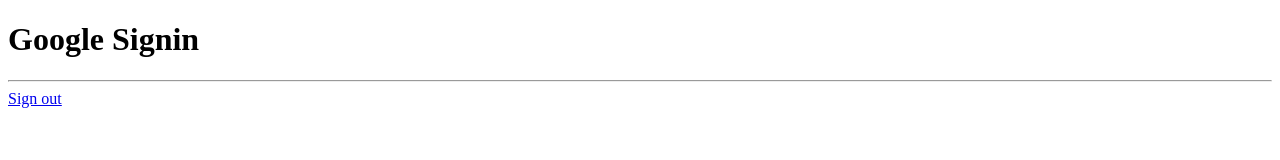
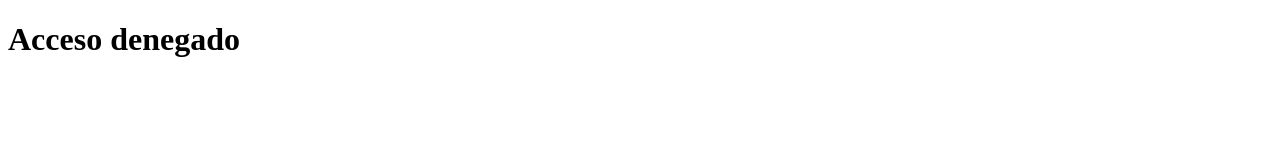
Before and after one commit to Wpcarmona/backend-basico, a website: page public/index.html in a window 1280 px wide. Drawn offline with Linux system fonts and the light colour scheme.

Commit message:
fixAccesIndex

```diff
--- a/public/index.html
+++ b/public/index.html
@@ -4,13 +4,15 @@
     <meta charset="UTF-8">
     <meta http-equiv="X-UA-Compatible" content="IE=edge">
     <meta name="viewport" content="width=device-width, initial-scale=1.0">
-    <meta name="google-signin-client_id" content="635807136337-r6lbkd1cp4cltndgfphjvoseol7c8616.apps.googleusercontent.com">
-    <title>Google Signin</title>
+    <!--<meta name="google-signin-client_id" content="635807136337-r6lbkd1cp4cltndgfphjvoseol7c8616.apps.googleusercontent.com">
+    -->
+    <title>Acceso denegado</title>
 
 
 </head>
 <body>
-
+    <h1>Acceso denegado</h1>
+  <!--
     <h1>Google Signin</h1>
     <hr>
 
@@ -21,7 +23,7 @@
 
     <a href="#" onclick="signOut();">Sign out</a>
 
-    <script>
+   <script>
 
         console.log(window.location.hostname.includes('localhost'))
 
@@ -59,6 +61,6 @@
             });
         }
     </script>
-
+    -->
 </body>
 </html>
```
